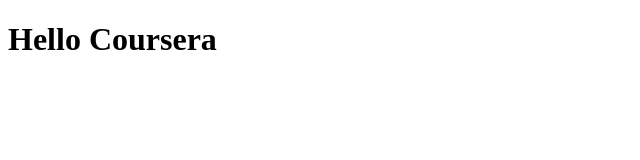
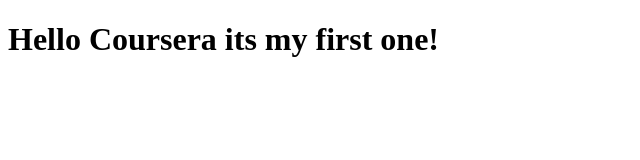
Before and after one commit to adilsts/coursera-test, a plain HTML site: page site/index.html in a window 1280 px wide. Shown: the whole page, without its empty margins (0-640 px from the left). Drawn offline with Linux system fonts and the light colour scheme.

Commit message:
Small addition to our page content.

```diff
--- a/site/index.html
+++ b/site/index.html
@@ -4,7 +4,7 @@
 	<title>Hello Coursera </title>
 </head>
 <body>
-	<h1>Hello Coursera</h1>
+	<h1>Hello Coursera its my first one! </h1>
 
 </body>
 </html>
```
